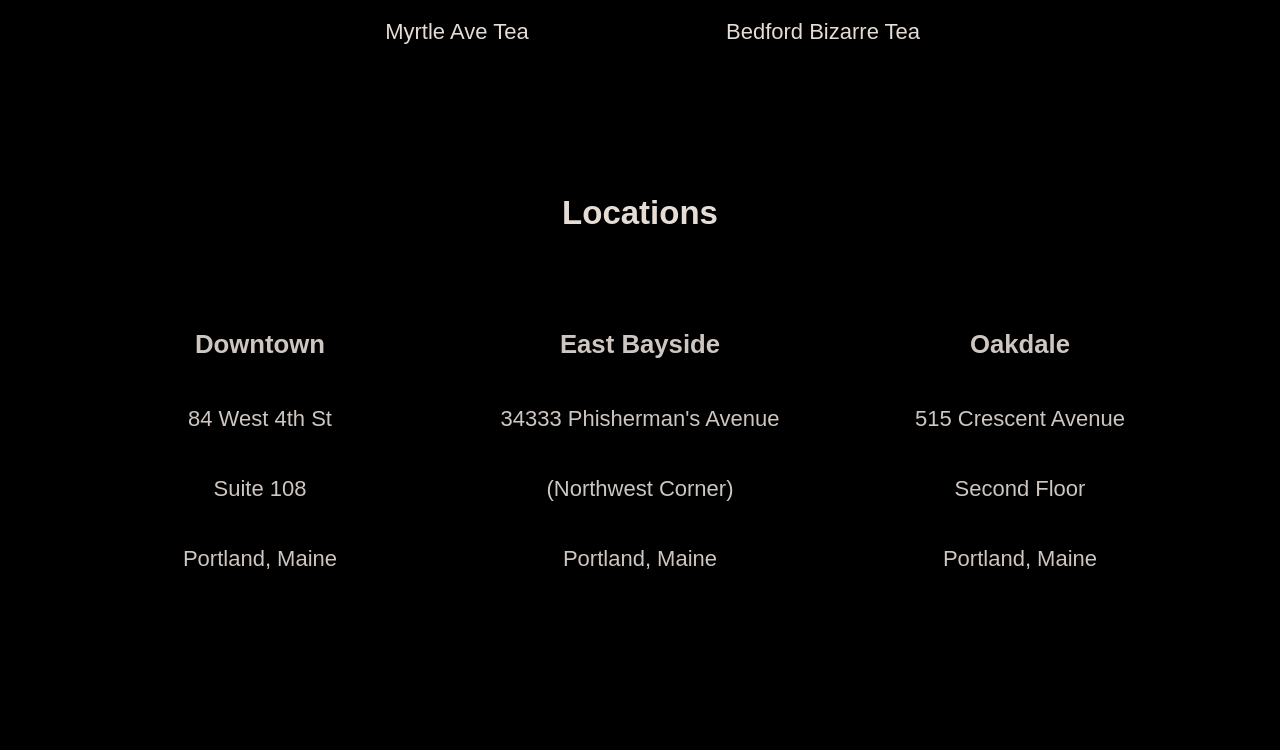
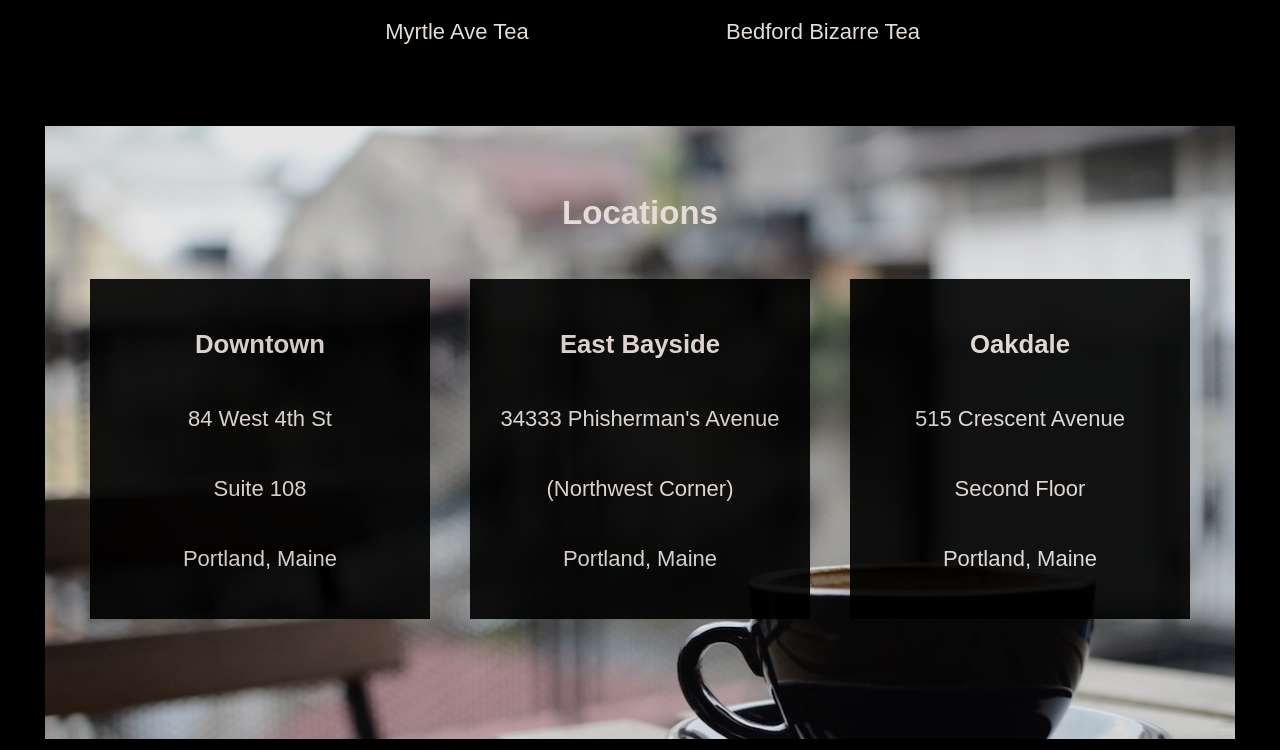
Before and after one commit to SamJUnderwood/www-tea-cozy, a plain HTML site: page index.html in a window 1280 px wide. Shown: the part 1510-2260 px from the top of the page. Drawn offline with Linux system fonts and the light colour scheme.

Commit message:
fix: file path of id store locations

```diff
--- a/resources/css/index.css
+++ b/resources/css/index.css
@@ -97,7 +97,7 @@ li {
 }
 
 #store-locations-container {
-  background-image: url('../resources/imgs/img-locations-background.jpg');
+  background-image: url('../imgs/img-locations-background.jpg');
   background-size: cover;
   width: 1200px;
   max-width: 93%;
```
